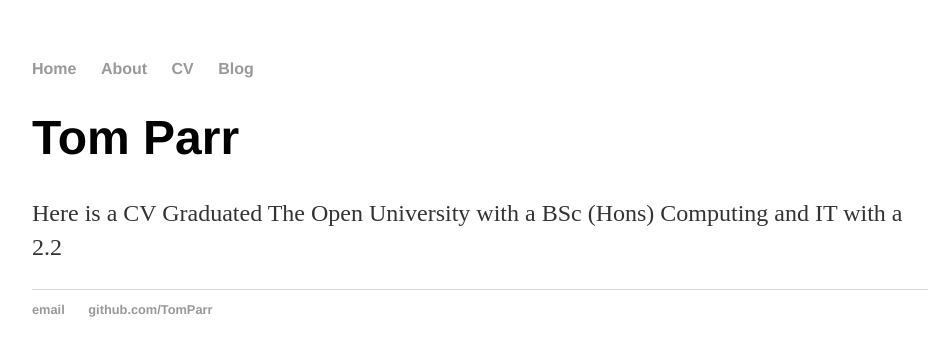
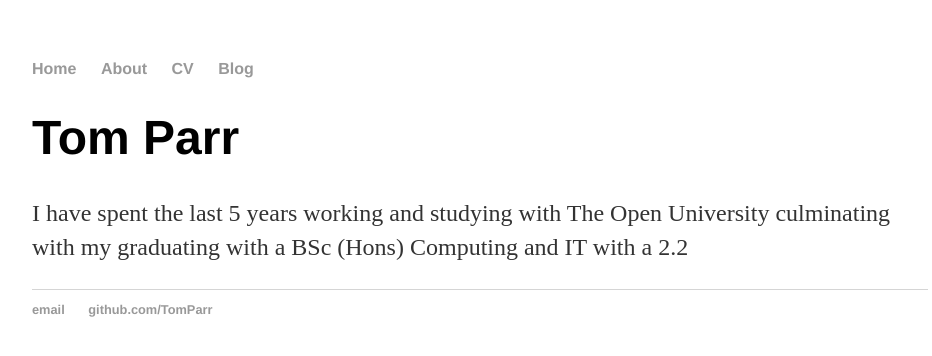
Before and after one commit to TomParr/TomParr.github.io, a Jekyll site: the page built from cv/index.html, in a window 1280 px wide. Shown: the top 356 px of the page, without its empty margins (160-1092 px from the left). Built offline with Jekyll 4.4.1, drawn with Linux system fonts in a browser that asks for light colours.

Commit message:
Update index.html

```diff
--- a/cv/index.html
+++ b/cv/index.html
@@ -4,6 +4,5 @@ title: Tom Parr
 ---
 <div class="blurb">
 	<h1>Tom Parr</h2>
-	<p> Here is a CV
-  Graduated The Open University with a BSc (Hons) Computing and IT with a 2.2</p>
+	<p>I have spent the last 5 years working and studying with The Open University culminating with my graduating with a BSc (Hons) Computing and IT with a 2.2</p>
 </div><!-- /.blurb -->
```
